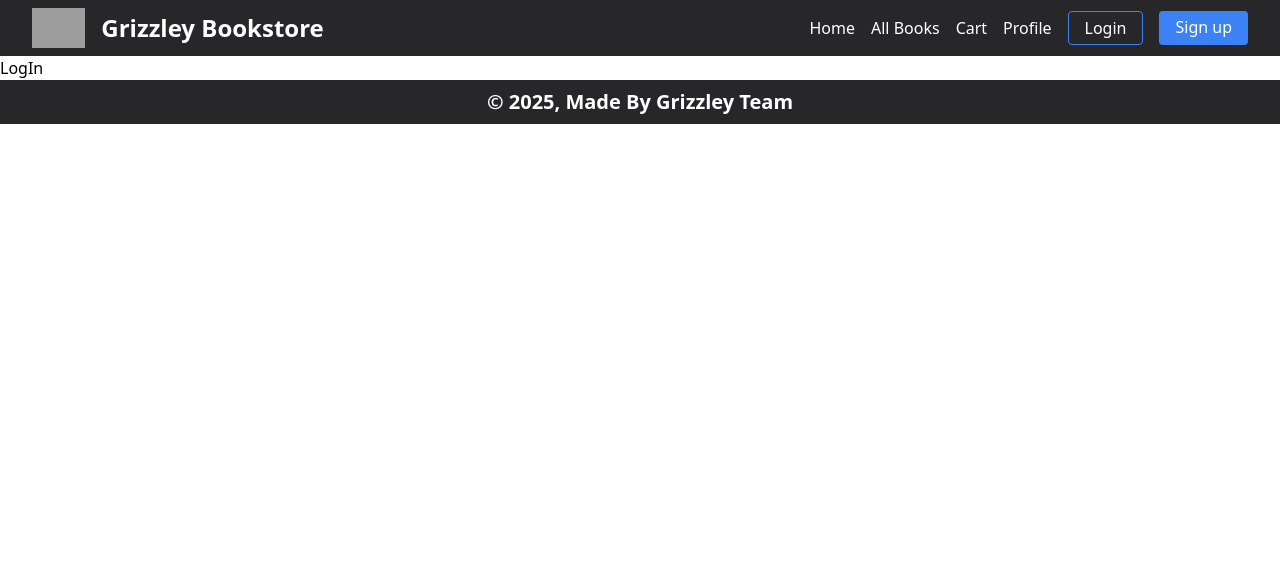
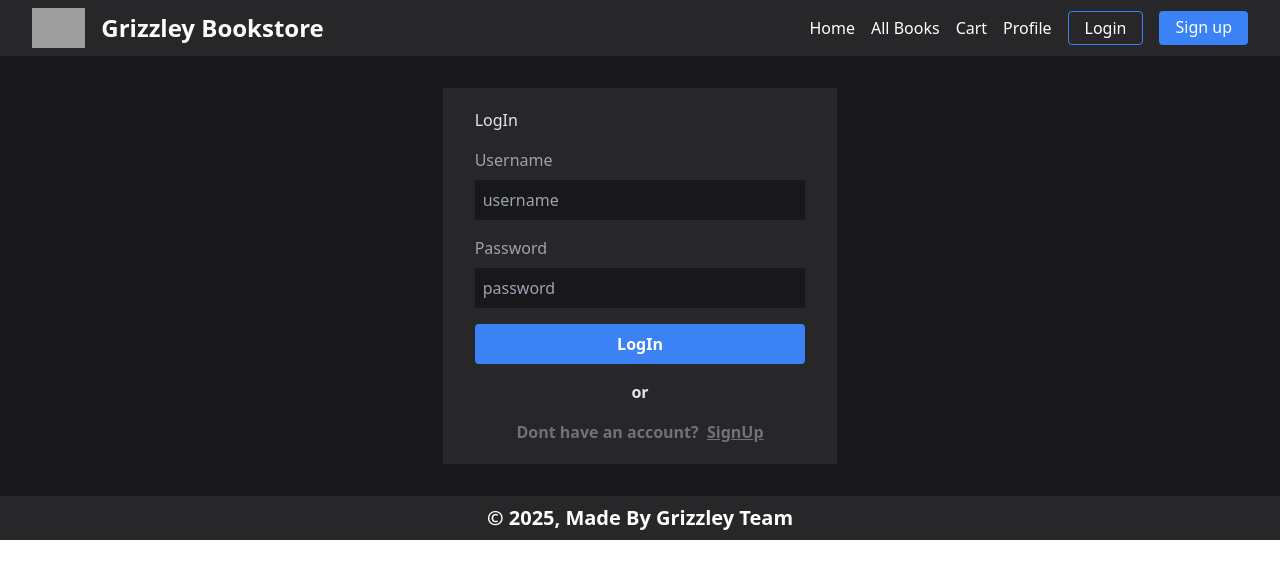
Before and after one commit to Jeshan26/ReadersChoiceBooks, a React (Vite) app in the folder frontend/: page /LogIn in a window 1280 px wide. Shown: the top 578 px of the page. Built offline with nearby package versions, Linux system fonts and the light colour scheme; grey boxes are pictures that could not be loaded.

Commit message:
Login page added(only html n css)

```diff
--- a/frontend/src/pages/LogIn.jsx
+++ b/frontend/src/pages/LogIn.jsx
@@ -1,8 +1,52 @@
 import React from 'react'
-
+import { Link } from 'react-router-dom'
 function LogIn() {
   return (
-    <div>LogIn</div>
+    <div className="h-auto bg-zinc-900 px-12 py-8 flex items-center justify-center">
+    <div className="bg-zinc-800 rounded-1g px-8 py-5 w-full md:w-3/6 lg:w-2/6">
+       <p className="text-zinc-200 text-x1">LogIn</p>
+       <div className="mt-4">
+          <div>
+             <label htmlFor="" className="text-zinc-400">
+             Username
+             </label>
+             <input
+                type="text"
+                className="w-full mt-2 bg-zinc-900 text-zinc-100 p-2 outline-none"
+                placeholder="username"
+                name="username"
+                required
+                />
+          </div>
+          <div className="mt-4">
+             <label htmlFor="" className="text-zinc-400">
+             Password
+             </label>
+             <input
+                type='password'
+                className='w-full mt-2 bg-zinc-900 text-zinc-100 p-2 outline-none'
+                placeholder='password'
+                name='password'
+                required
+                />
+          </div>
+          <div className="mt-4">
+             <button className="w-full bg-blue-500 text-white font-semibold py-2 rounded hover:text-blue-200">
+             LogIn
+             </button>
+          </div>
+          <p className='flex mt-4 items-center justify-center text-zinc-200 font-semibold'>
+             or
+          </p>
+          <p className='flex mt-4 items-center justify-center text-zinc-500 font-semibold'>
+             Dont have an account? &nbsp;
+             <Link to="/SignUp" className='hover:text-blue-500'>
+             <u>SignUp</u>
+             </Link>
+          </p>
+       </div>
+    </div>
+ </div>
   )
 }
 
```
